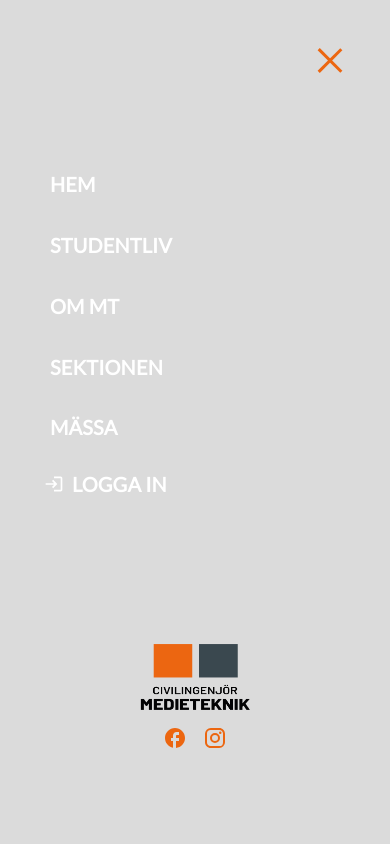
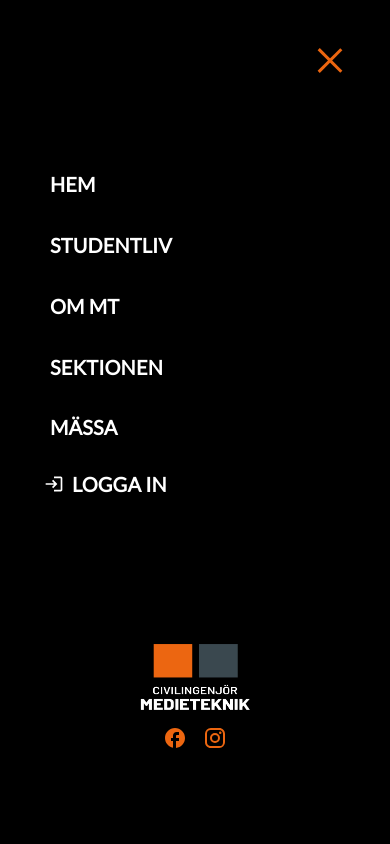
Before and after one commit to webbchef/medieteknik, a Next.js app: page / in a window 390 px wide. Both pictures are taken after a click on the button 330 px from the left and 60 px from the top of the page. Shown: the top 844 px of the page. Built offline with nearby package versions, Linux system fonts and the light colour scheme.

Commit message:
changed background color on mobile menu

```diff
--- a/components/navigation/Navigation.tsx
+++ b/components/navigation/Navigation.tsx
@@ -230,8 +230,8 @@ export default function Navigation() {
             transitionDuration={600}
             PaperProps={{
               sx: isMobile
-                ? { width: "100%", backgroundColor: "#dbdbdb" }
-                : { width: "50%", backgroundColor: "#dbdbdb" },
+                ? { width: "100%", backgroundColor: "black" }
+                : { width: "50%", backgroundColor: "black" },
             }}
           >
             <Grid
@@ -247,7 +247,7 @@ export default function Navigation() {
               <Grid item>
                 <Image
                   alt="MT LOGO"
-                  src="/images/logotyp_svart_text.png"
+                  src="/images/logotyp_vit_text.png"
                   width="110px"
                   height="70px"
                 />
```
